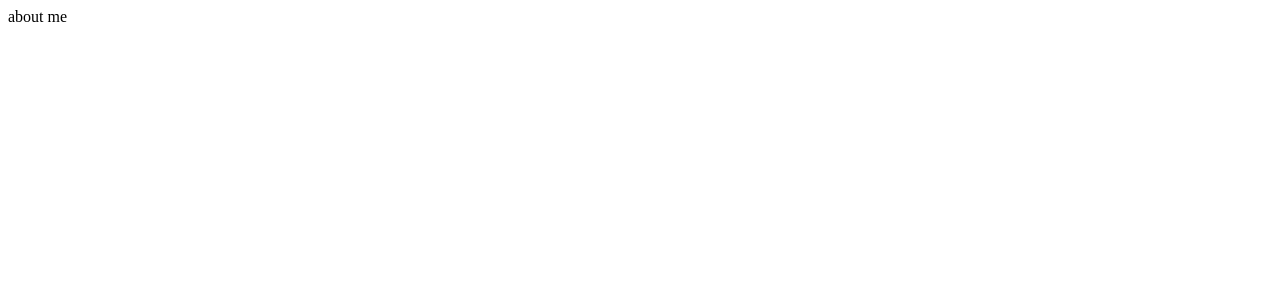
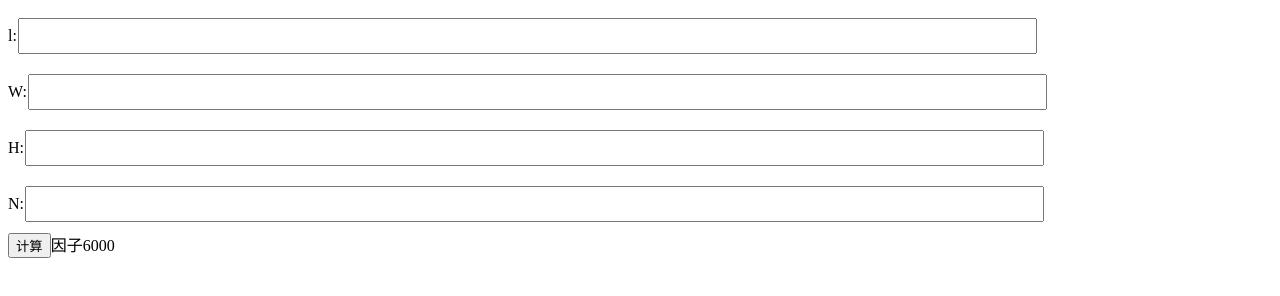
Before and after one commit to Eankol/about, a plain HTML site: page index.html in a window 1280 px wide. Drawn offline with Linux system fonts and the light colour scheme.

Commit message:
Update index.html

```diff
--- a/index.html
+++ b/index.html
@@ -4,10 +4,32 @@
     <meta charset="UTF-8">
     <meta name="viewport" content="width=device-width, initial-scale=1.0">
     <title>Document</title>
+    <style>
+        input{
+            width: 80%;
+            height: 30px;
+            margin: 10px 1px;
+        }
+    </style>
 </head>
 <body>
     <div>
-      about me
+        l:<input class="vw" type="text"/><br>
+        W:<input class="vw" type="text"/><br>
+        H:<input class="vw" type="text"/><br>
+        N:<input class="vw" type="text"/><br>
+        <button onclick="dsum()">计算</button>因子6000<br>
+        <span class="res"></span>
     </div>
+    <script>
+        let dsum=()=>{
+            var vws=document.getElementsByClassName("vw");
+        let v=0;
+        v=((vws[0].value*vws[1].value*vws[2].value)/6000)*vws[3].value;
+        document.getElementsByClassName("res")[0].innerHTML=v+"(元)"
+        }
+
+
+    </script>
 </body>
 </html>
```
